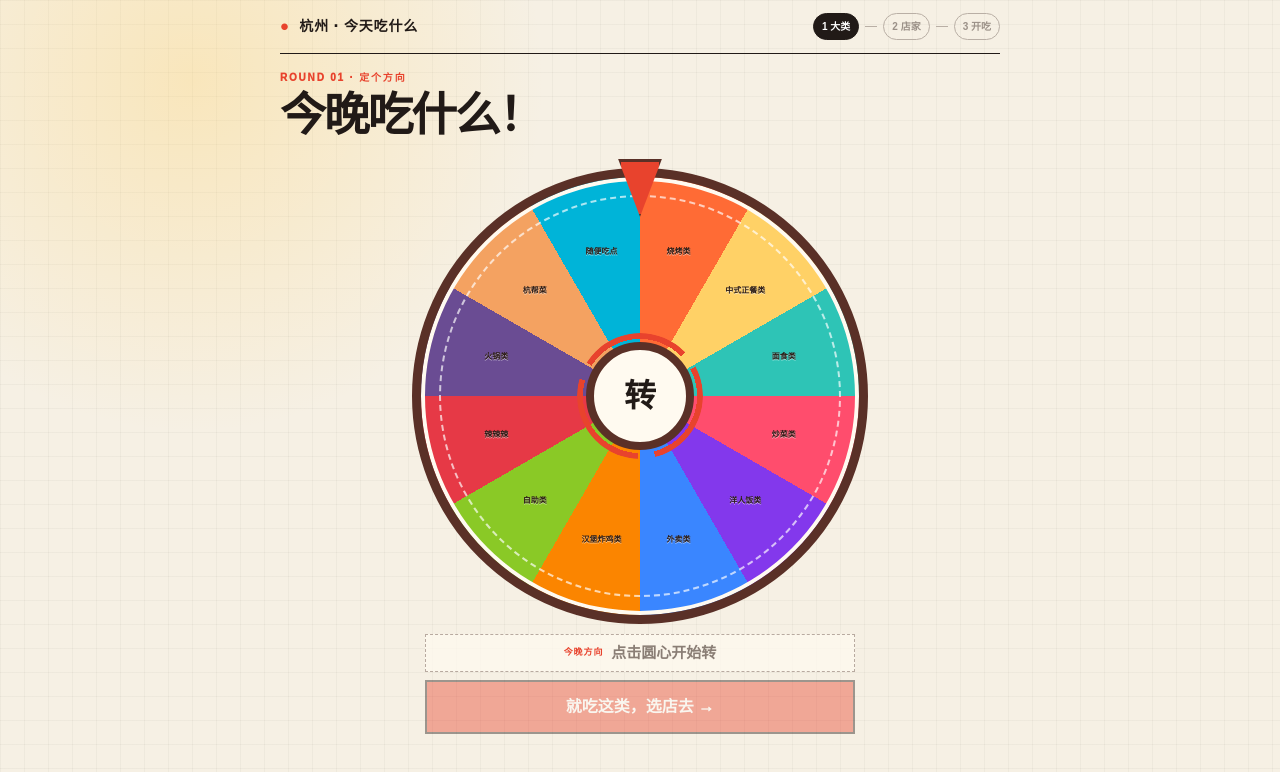
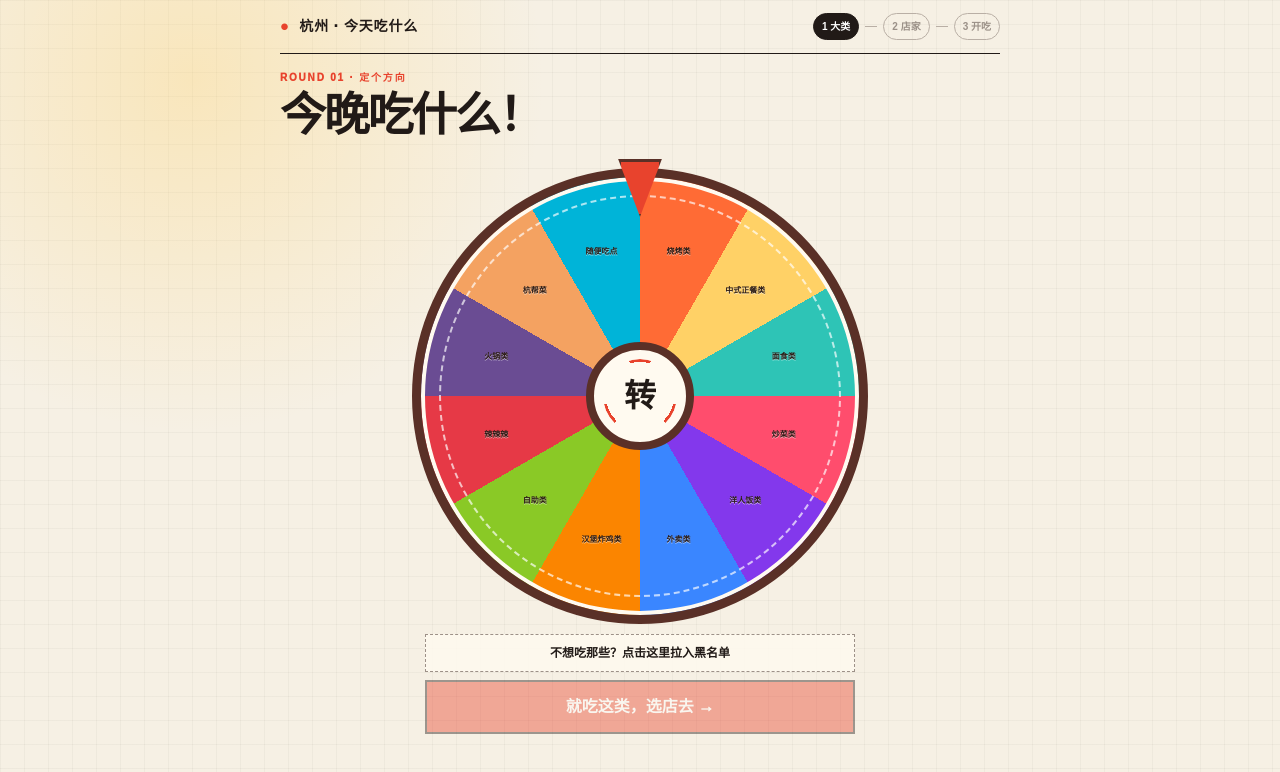
Before and after one commit to Jimmychoo1110/hangzhou-food-wheel, a Next.js app: page / in a window 1280 px wide. Shown: the top 772 px of the page. Built offline with nearby package versions, Linux system fonts and the light colour scheme.

Commit message:
Add roulette blacklist selection

```diff
--- a/app/page.tsx
+++ b/app/page.tsx
@@ -1,7 +1,7 @@
 "use client";
 
 import { useMemo, useRef, useState } from "react";
-import type { CSSProperties, RefObject } from "react";
+import type { CSSProperties, MouseEvent, RefObject } from "react";
 import { dishRankings } from "./dish-rankings";
 import "./wheel.css";
 
@@ -122,6 +122,10 @@ function Wheel({
   currentResult,
   onSpin,
   locked,
+  bannedItems,
+  banMode,
+  onToggleBan,
+  hasAvailable,
 }: {
   items: string[];
   wheelRef: RefObject<HTMLDivElement | null>;
@@ -132,19 +136,37 @@ function Wheel({
   currentResult: string;
   onSpin: () => void;
   locked: boolean;
+  bannedItems: string[];
+  banMode: boolean;
+  onToggleBan: (item: string) => void;
+  hasAvailable: boolean;
 }) {
   const background = useMemo(() => {
     const step = 360 / items.length;
-    return `conic-gradient(${items.map((_, i) => `${colors[i % colors.length]} ${i * step}deg ${(i + 1) * step}deg`).join(",")})`;
-  }, [items]);
+    return `conic-gradient(${items.map((item, i) => `${bannedItems.includes(item) ? "#c9c2b9" : colors[i % colors.length]} ${i * step}deg ${(i + 1) * step}deg`).join(",")})`;
+  }, [items, bannedItems]);
+
+  function toggleSector(event: MouseEvent<HTMLDivElement>) {
+    if (!banMode || spinning || locked) return;
+    const rect = event.currentTarget.getBoundingClientRect();
+    const x = event.clientX - rect.left - rect.width / 2;
+    const y = event.clientY - rect.top - rect.height / 2;
+    const distance = Math.hypot(x, y);
+    if (distance < rect.width * 0.18) return;
+    const angle = (Math.atan2(y, x) * 180) / Math.PI + 90;
+    const normalizedAngle = (angle + 360) % 360;
+    const index = Math.min(items.length - 1, Math.floor(normalizedAngle / (360 / items.length)));
+    onToggleBan(items[index]);
+  }
 
   return (
     <div className="wheel-shell">
       <div className="pointer" ref={pointerRef} aria-hidden="true" />
       <div
         ref={wheelRef}
-        className={`wheel ${spinning ? "is-spinning" : ""}`}
+        className={`wheel ${spinning ? "is-spinning" : ""} ${banMode ? "is-ban-mode" : ""}`}
         style={{ background, transform: `rotate(${rotation}deg)` }}
+        onClick={toggleSector}
         aria-label={`转盘，共 ${items.length} 个选项`}
       >
         {items.map((item, i) => {
@@ -152,13 +174,20 @@ function Wheel({
           const rad = (angle * Math.PI) / 180;
           const radius = items.length > 10 ? 34 : 32;
           return (
-            <span
-              className={`wheel-label ${items.length > 10 ? "dense" : ""}`}
+            <button
+              type="button"
+              className={`wheel-label ${items.length > 10 ? "dense" : ""} ${bannedItems.includes(item) ? "is-banned" : ""}`}
               style={{ left: `${50 + Math.cos(rad) * radius}%`, top: `${50 + Math.sin(rad) * radius}%` }}
+              onClick={(event) => {
+                event.stopPropagation();
+                onToggleBan(item);
+              }}
+              disabled={!banMode || spinning || locked}
+              aria-pressed={bannedItems.includes(item)}
               key={item}
             >
               {item}
-            </span>
+            </button>
           );
         })}
       </div>
@@ -166,8 +195,8 @@ function Wheel({
         className={`wheel-hub ${currentResult ? "has-result" : ""}`}
         type="button"
         onClick={onSpin}
-        disabled={spinning || attempts >= 3 || locked}
-        aria-label={currentResult ? "不满意，再转一次" : "开始转动"}
+        disabled={spinning || attempts >= 3 || locked || !hasAvailable}
+        aria-label={!hasAvailable ? "没有更多可转选项" : currentResult ? "不满意，再转一次" : "开始转动"}
       >
         <span className="hub-copy">
           {spinning ? (
@@ -176,6 +205,8 @@ function Wheel({
             "已选定"
           ) : attempts >= 3 ? (
             "本轮已用完"
+          ) : !hasAvailable ? (
+            "没有更多"
           ) : currentResult ? (
             <>
               <strong>不满意？</strong>
@@ -205,6 +236,9 @@ export default function Home() {
   const [selectedRestaurant, setSelectedRestaurant] = useState<Restaurant | null>(null);
   const [categoryHistory, setCategoryHistory] = useState<string[]>([]);
   const [restaurantHistory, setRestaurantHistory] = useState<string[]>([]);
+  const [categoryBans, setCategoryBans] = useState<string[]>([]);
+  const [restaurantBans, setRestaurantBans] = useState<string[]>([]);
+  const [banMode, setBanMode] = useState(false);
   const [spinning, setSpinning] = useState(false);
   const [settledRotation, setSettledRotation] = useState(0);
   const wheelRef = useRef<HTMLDivElement>(null);
@@ -214,7 +248,10 @@ export default function Home() {
 
   const restaurantItems = selectedCategory ? foodMap[selectedCategory].map((item) => item.name) : [];
   const history = stage === "category" ? categoryHistory : restaurantHistory;
+  const currentBans = stage === "category" ? categoryBans : restaurantBans;
+  const currentItems = stage === "category" ? categories : restaurantItems;
   const currentResult = stage === "category" ? selectedCategory : selectedRestaurant?.name ?? "";
+  const hasAvailable = currentItems.some((item) => !history.includes(item) && !currentBans.includes(item));
 
   function tickPointer(angle: number, sector: number, previousTick: { value: number }) {
     const tick = Math.floor(angle / sector);
@@ -240,10 +277,12 @@ export default function Home() {
 
   function spin() {
     if (spinning || history.length >= 3 || stage === "done" || !wheelRef.current) return;
+    setBanMode(false);
     const pool =
       stage === "category"
-        ? categories.filter((item) => !categoryHistory.includes(item))
-        : foodMap[selectedCategory].filter((item) => !restaurantHistory.includes(item.name));
+        ? categories.filter((item) => !categoryHistory.includes(item) && !categoryBans.includes(item))
+        : foodMap[selectedCategory].filter((item) => !restaurantHistory.includes(item.name) && !restaurantBans.includes(item.name));
+    if (!pool.length) return;
     const picked = pool[Math.floor(Math.random() * pool.length)];
     const pickedName = typeof picked === "string" ? picked : picked.name;
     const allItems = stage === "category" ? categories : restaurantItems;
@@ -307,6 +346,8 @@ export default function Home() {
       rotationRef.current = 0;
       setSettledRotation(0);
       setRestaurantHistory([]);
+      setRestaurantBans([]);
+      setBanMode(false);
       setSelectedRestaurant(null);
       setStage("restaurant");
     } else {
@@ -323,7 +364,20 @@ export default function Home() {
     setSelectedRestaurant(null);
     setCategoryHistory([]);
     setRestaurantHistory([]);
+    setCategoryBans([]);
+    setRestaurantBans([]);
+    setBanMode(false);
     setSpinning(false);
+  }
+
+  function toggleBan(item: string) {
+    if (!banMode || spinning || history.length > 0 || stage === "done") return;
+    const update = stage === "category" ? setCategoryBans : setRestaurantBans;
+    update((previous) => {
+      if (previous.includes(item)) return previous.filter((entry) => entry !== item);
+      if (previous.length >= currentItems.length - 1) return previous;
+      return [...previous, item];
+    });
   }
 
   function openDelivery() {
@@ -386,18 +440,27 @@ export default function Home() {
               currentResult={currentResult}
               onSpin={spin}
               locked={stage === "done"}
+              bannedItems={currentBans}
+              banMode={banMode}
+              onToggleBan={toggleBan}
+              hasAvailable={hasAvailable}
             />
 
-            <div className={`selection-summary ${currentResult ? "show" : ""}`} aria-live="polite">
-              <span>{stage === "category" ? "今晚方向" : "今晚这家"}</span>
-              <strong>{currentResult || "点击圆心开始转"}</strong>
-              {stage !== "category" && selectedRestaurant && (
-                <small>
-                  {selectedRestaurant.note}
-                  {selectedRestaurant.source && <em>{selectedRestaurant.source}补充</em>}
-                </small>
-              )}
-            </div>
+            {stage !== "done" && (
+              <button
+                type="button"
+                className={`ban-toggle ${banMode ? "active" : ""}`}
+                onClick={() => setBanMode((active) => !active)}
+                disabled={spinning || history.length > 0}
+                aria-pressed={banMode}
+              >
+                {history.length > 0
+                  ? `黑名单已锁定${currentBans.length ? ` · 已屏蔽 ${currentBans.length} 个` : ""}`
+                  : banMode
+                    ? `直接点转盘选择 · 选好了点这里（${currentBans.length}）`
+                    : "不想吃那些？点击这里拉入黑名单"}
+              </button>
+            )}
 
             {stage !== "done" ? (
               <button className="confirm-button" onClick={confirm} disabled={!currentResult || spinning}>
--- a/app/wheel.css
+++ b/app/wheel.css
@@ -76,7 +76,17 @@ h1 { margin: 0; font-size: clamp(34px, 5vw, 64px); line-height: 1.06; letter-spa
 .wheel-label {
   position: absolute; transform: translate(-50%, -50%); width: 84px; text-align: center;
   font-size: 13px; line-height: 1.15; font-weight: 950; color: #2d1d17;
-  text-shadow: 0 1px 0 rgba(255,255,255,.55); z-index: 2;
+  text-shadow: 0 1px 0 rgba(255,255,255,.55); z-index: 2; font-family: inherit;
+  border: 0; padding: 5px 2px; background: transparent;
+}
+.wheel-label:disabled { opacity: 1; color: #2d1d17; }
+.wheel.is-ban-mode { cursor: crosshair; }
+.wheel.is-ban-mode .wheel-label { cursor: pointer; }
+.wheel-label.is-banned,
+.wheel-label.is-banned:disabled {
+  color: #716b65;
+  text-decoration: line-through;
+  text-shadow: 0 1px 0 rgba(255,255,255,.75);
 }
 .wheel-label.dense { width: 70px; font-size: 11px; }
 .wheel-hub {
@@ -366,7 +376,7 @@ main {
 
 .wheel-hub .chance-ring {
   position: absolute;
-  inset: -17px;
+  inset: 9px;
   z-index: 0;
   display: block;
   margin: 0;
@@ -382,52 +392,38 @@ main {
   height: auto;
   border-radius: 50%;
   background: conic-gradient(
-    from calc(-58deg + var(--segment-angle)),
-    var(--chance-color) 0 104deg,
-    transparent 104deg 360deg
+    from calc(-17deg + var(--segment-angle)),
+    var(--chance-color) 0 34deg,
+    transparent 34deg 360deg
   );
-  -webkit-mask: radial-gradient(farthest-side, transparent calc(100% - 6px), #000 0);
-  mask: radial-gradient(farthest-side, transparent calc(100% - 6px), #000 0);
+  -webkit-mask: radial-gradient(farthest-side, transparent calc(100% - 3px), #000 0);
+  mask: radial-gradient(farthest-side, transparent calc(100% - 3px), #000 0);
 }
 
 .wheel-hub .chance-ring b.used { --chance-color: #c9c2b9; }
 
-.selection-summary {
+.ban-toggle {
   width: min(430px, 100%);
+  margin-top: 10px;
   min-height: 38px;
-  margin-top: 10px;
-  padding: 7px 12px;
-  border: 1px dashed #b8aaa0;
-  background: rgba(255,250,240,.72);
-  display: flex;
-  align-items: center;
-  justify-content: center;
-  gap: 8px;
-  color: #8a7e75;
+  padding: 8px 12px;
+  border: 1px dashed #9d9188;
+  background: rgba(255,250,240,.82);
+  color: var(--ink);
   text-align: center;
+  font: inherit;
+  font-size: 12px;
+  font-weight: 950;
+  cursor: pointer;
 }
 
-.selection-summary.show {
-  color: var(--ink);
+.ban-toggle.active {
   border-color: var(--red);
-  background: var(--cream);
+  background: #fff0dc;
+  color: var(--red);
 }
 
-.selection-summary span {
-  color: var(--red);
-  font-size: 9px;
-  font-weight: 950;
-  letter-spacing: .1em;
-}
-
-.selection-summary strong { font-size: 15px; }
-.selection-summary small { color: #756a61; font-size: 10px; }
-.selection-summary em, .source-pill {
-  font-style: normal;
-  margin-left: 5px;
-  color: #167d64;
-  font-weight: 900;
-}
+.ban-toggle:disabled { cursor: default; color: #827970; background: #eee9e1; }
 
 .confirm-button {
   width: min(430px, 100%);
@@ -496,13 +492,12 @@ main {
   .wheel-hub.has-result .hub-copy { max-width: 67px; }
   .wheel-hub.has-result .hub-copy strong { font-size: 13px; }
   .wheel-hub.has-result .hub-copy small { font-size: 9px; }
-  .wheel-hub .chance-ring { inset: -15px; }
+  .wheel-hub .chance-ring { inset: 8px; }
   .wheel-hub .chance-ring b {
-    -webkit-mask: radial-gradient(farthest-side, transparent calc(100% - 5px), #000 0);
-    mask: radial-gradient(farthest-side, transparent calc(100% - 5px), #000 0);
+    -webkit-mask: radial-gradient(farthest-side, transparent calc(100% - 3px), #000 0);
+    mask: radial-gradient(farthest-side, transparent calc(100% - 3px), #000 0);
   }
-  .selection-summary { min-height: 35px; margin-top: 8px; padding: 6px 9px; }
-  .selection-summary strong { font-size: 14px; }
+  .ban-toggle { min-height: 35px; margin-top: 8px; padding: 6px 9px; font-size: 11px; }
   .confirm-button { margin-top: 7px; padding: 11px 12px; }
   .dish-board { margin-top: 22px; padding: 18px 12px; }
   .dish-heading { gap: 8px; }
@@ -517,6 +512,6 @@ main {
   .intro-row { min-height: 52px; }
   .wheel-area { padding-top: 18px; }
   .wheel-shell { width: min(320px, calc(100vw - 28px), 49svh); }
-  .selection-summary { margin-top: 6px; }
+  .ban-toggle { margin-top: 6px; }
   .confirm-button { padding: 10px; }
 }
```
Also changed, not shown: 1 other file (tests, documents, lock files or other folders).
